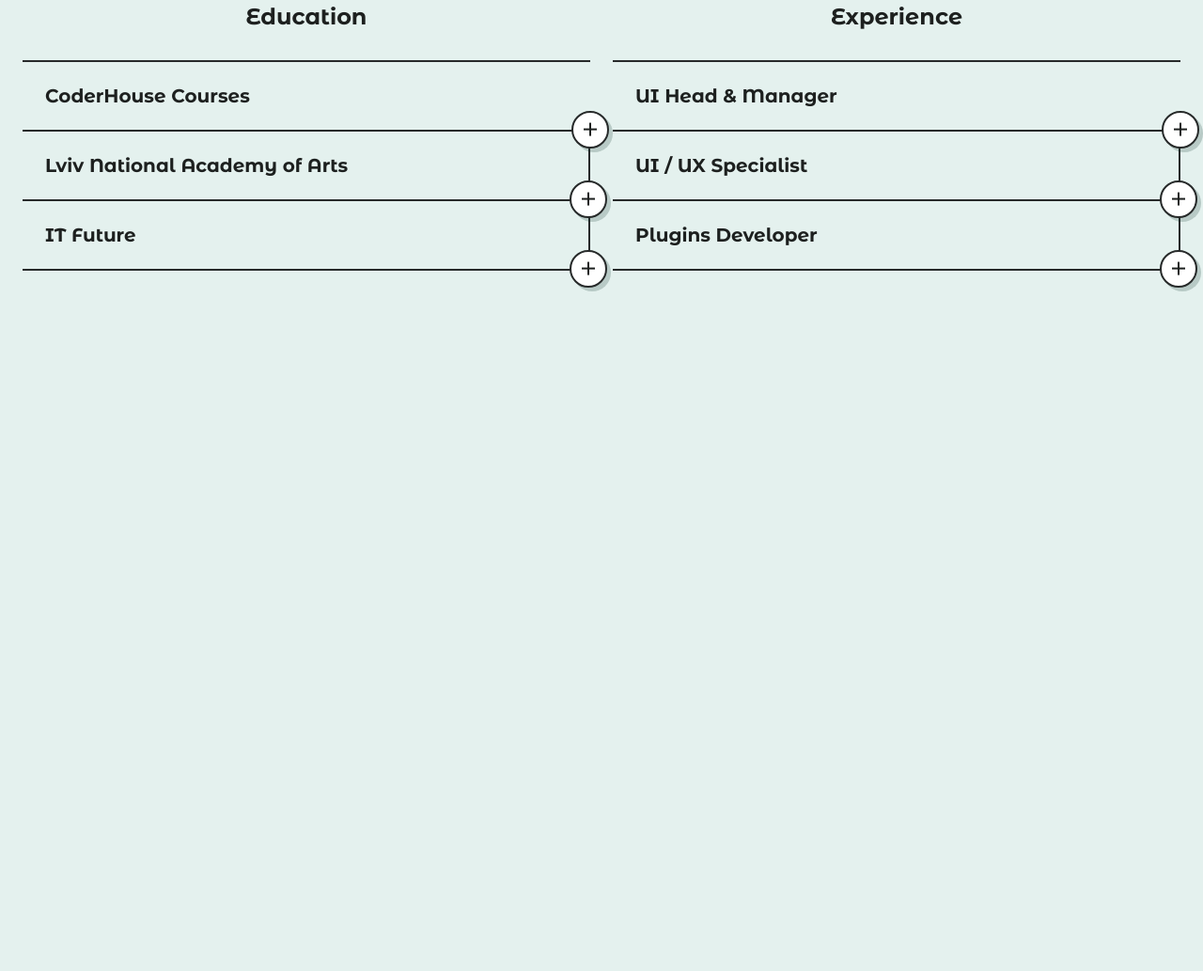
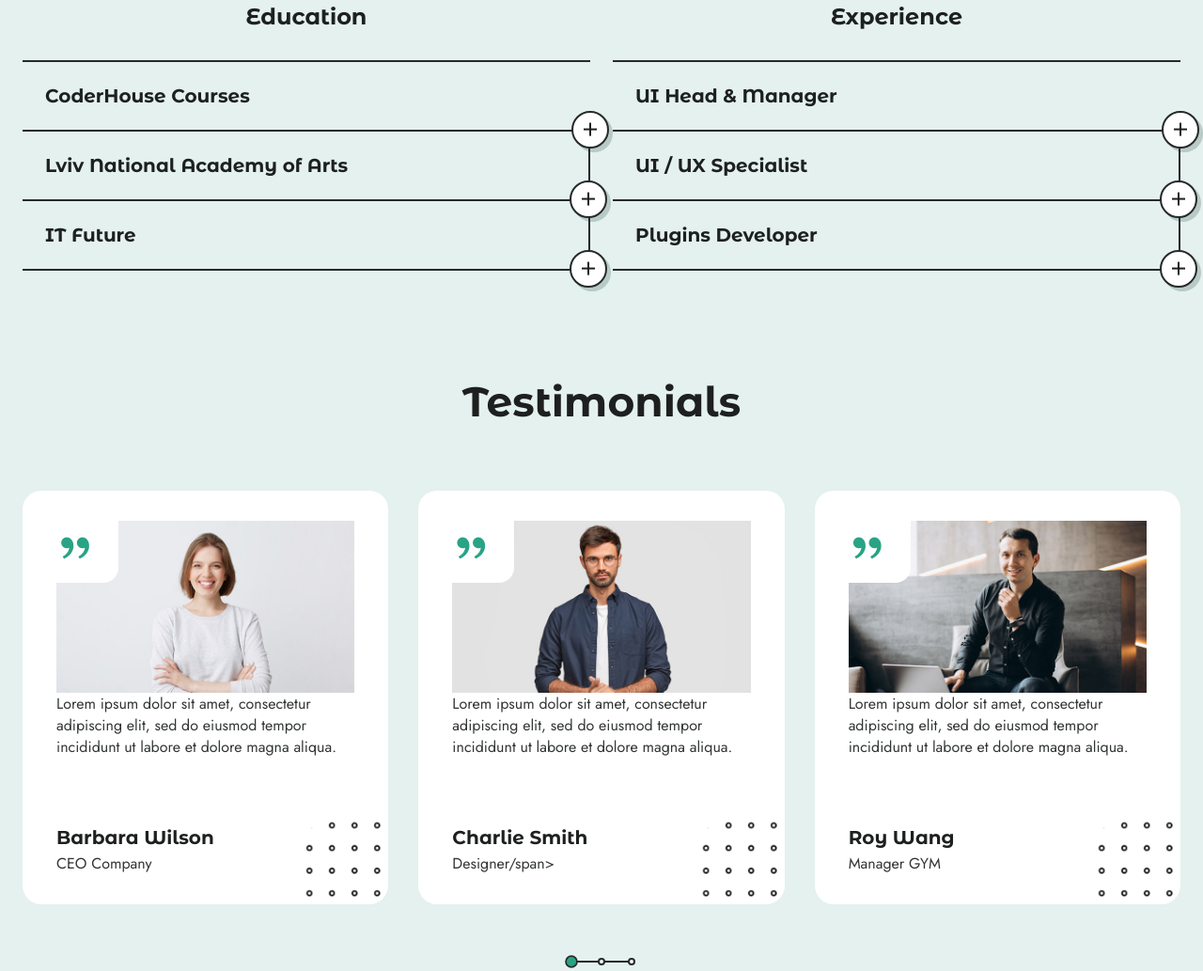
Before and after one commit to atikmahmud482/Portfolio, a plain HTML site: page index.html in a window 1280 px wide. Shown: the part 4134-5167 px from the top of the page at 94% size. Before the commit the page ends 4534 px from the top, so only its background shows below. Drawn offline with nearby package versions, Linux system fonts and the light colour scheme; files whose address does not match are found by name.

Commit message:
testimonials section

```diff
--- a/assets/css/styles.css
+++ b/assets/css/styles.css
@@ -757,7 +757,34 @@ textarea {
   margin-block: 1.25rem 2rem;
 }
 /*=============== TESTIMONIALS ===============*/
+.testimonial-icon {
+  position: absolute;
+  top: 2rem;
+  left: 2.25rem;
+  width: 66px;
+  height: 66px;
+  background-color: var(--container-color);
+  border-bottom-right-radius: 1rem;
+  color: var(--first-color);
+  font-size: 2.5rem;
+}
 
+.testimonial-img {
+  height: 180px;
+  width: 100%;
+  object-fit: cover;
+  border-radius: 1rem;
+  margin-bottom: 1.5rem;
+}
+
+.testimonial-description {
+  min-height: 110px;
+}
+
+.testimonial-name {
+  font-size: var(--larger-font-size);
+  margin-block: 2rem 0.25rem;
+}
 /*=============== CONTACT ===============*/
 
 /*=============== FOOTER ===============*/
--- a/assets/js/main.js
+++ b/assets/js/main.js
@@ -83,6 +83,22 @@ accordionItems.forEach((item) => {
 });
 
 /*=============== TESTIMONIALS SWIPER ===============*/
+var servicesSwiper = new Swiper(".testimonials-swiper", {
+  spaceBetween: 32,
+  pagination: {
+    el: ".swiper-pagination",
+    clickable: true,
+  },
+
+  breakpoints: {
+    768: {
+      slidesPerView: 2,
+    },
+    1208: {
+      slidesPerView: 3,
+    },
+  },
+});
 
 /*=============== EMAIL JS ===============*/
 
--- a/index.html
+++ b/index.html
@@ -626,6 +626,112 @@
       </section>
 
       <!--=============== TESTIMONIALS ===============-->
+      <section class="testimonials">
+      <h2 class="section-title" data-title="My Customers Say">Testimonials</h2>
+
+      <div class="container">
+        <div class="swiper testimonials-swiper">
+          <div class="swiper-wrapper">
+            <div class="swiper-slide card">
+              <div class="testimonial-icon">
+                <i class="ri-double-quotes-r"></i>
+              </div>
+
+              <img
+                src="assets/img/testimonial1.jpg"
+                alt=""
+                clalss="testimonial-img" />
+
+              <p class="testimonial-description">
+                Lorem ipsum dolor sit amet, consectetur adipiscing elit, sed do
+                eiusmod tempor incididunt ut labore et dolore magna aliqua.
+              </p>
+
+              <h3 class="testimonial-name">Barbara Wilson</h3>
+              <span class="testimonial-author">CEO Company</span>
+            </div>
+
+            <div class="swiper-slide card">
+              <div class="testimonial-icon">
+                <i class="ri-double-quotes-r"></i>
+              </div>
+
+              <img
+                src="assets/img/testimonial2.jpg"
+                alt=""
+                clalss="testimonial-img" />
+
+              <p class="testimonial-description">
+                Lorem ipsum dolor sit amet, consectetur adipiscing elit, sed do
+                eiusmod tempor incididunt ut labore et dolore magna aliqua.
+              </p>
+
+              <h3 class="testimonial-name">Charlie Smith</h3>
+              <span class="testimonial-author">Designer/span>
+            </div>
+
+            <div class="swiper-slide card">
+              <div class="testimonial-icon">
+                <i class="ri-double-quotes-r"></i>
+              </div>
+
+              <img
+                src="assets/img/testimonial3.jpg"
+                alt=""
+                clalss="testimonial-img" />
+
+              <p class="testimonial-description">
+                Lorem ipsum dolor sit amet, consectetur adipiscing elit, sed do
+                eiusmod tempor incididunt ut labore et dolore magna aliqua.
+              </p>
+
+              <h3 class="testimonial-name">Roy Wang</h3>
+              <span class="testimonial-author">Manager GYM</span>
+            </div>
+
+            <div class="swiper-slide card">
+              <div class="testimonial-icon">
+                <i class="ri-double-quotes-r"></i>
+              </div>
+
+              <img
+                src="assets/img/testimonial4.jpg"
+                alt=""
+                clalss="testimonial-img" />
+
+              <p class="testimonial-description">
+                Lorem ipsum dolor sit amet, consectetur adipiscing elit, sed do
+                eiusmod tempor incididunt ut labore et dolore magna aliqua.
+              </p>
+
+              <h3 class="testimonial-name">Jennifer Smith</h3>
+              <span class="testimonial-author">CEO & Founder</span>
+            </div>
+
+            <div class="swiper-slide card">
+              <div class="testimonial-icon">
+                <i class="ri-double-quotes-r"></i>
+              </div>
+
+              <img
+                src="assets/img/testimonial5.jpg"
+                alt=""
+                clalss="testimonial-img" />
+
+              <p class="testimonial-description">
+                Lorem ipsum dolor sit amet, consectetur adipiscing elit, sed do
+                eiusmod tempor incididunt ut labore et dolore magna aliqua.
+              </p>
+
+              <h3 class="testimonial-name">Paul Freeman</h3>
+              <span class="testimonial-author">Photographer</span>
+            </div>
+          </div>
+
+          <div class="swiper-pagination"></div>
+        </div>
+      </div>
+    </section>
 
       <!--=============== CONTACT ===============-->
     </main>
```
